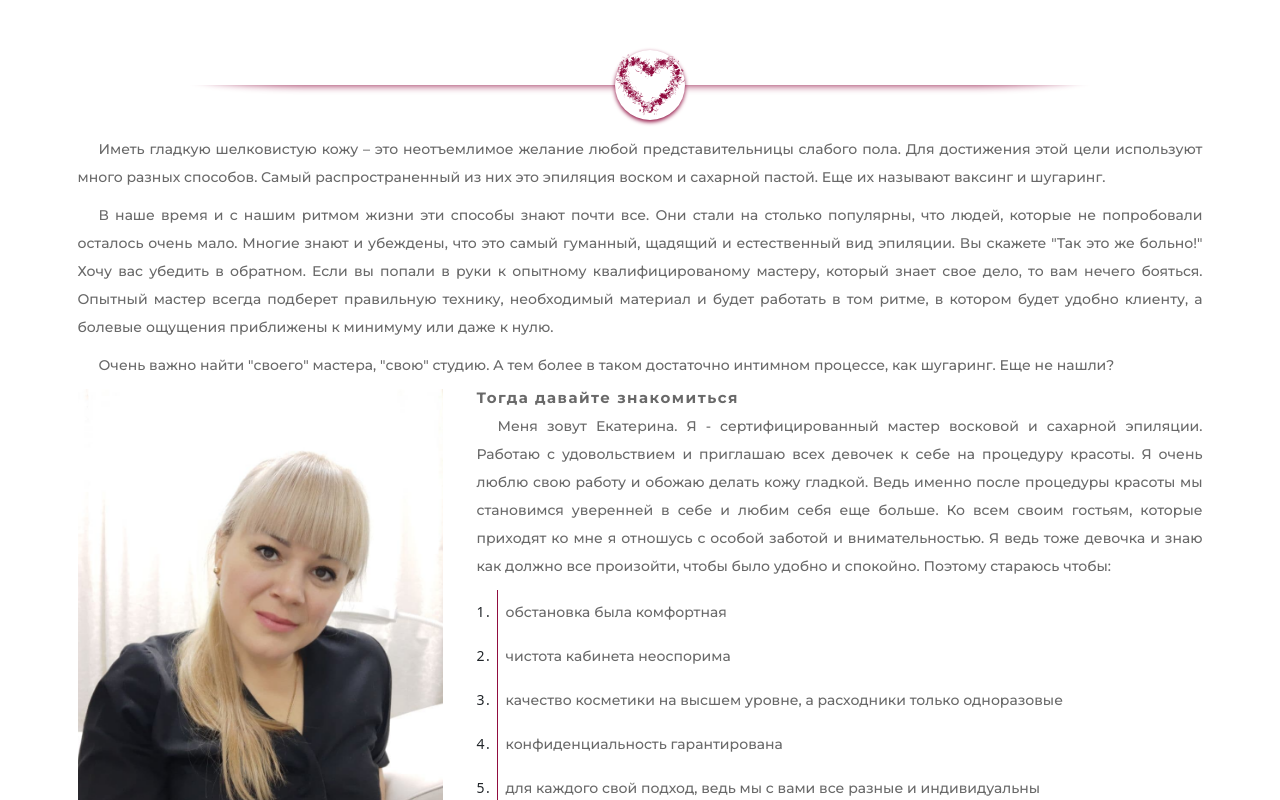
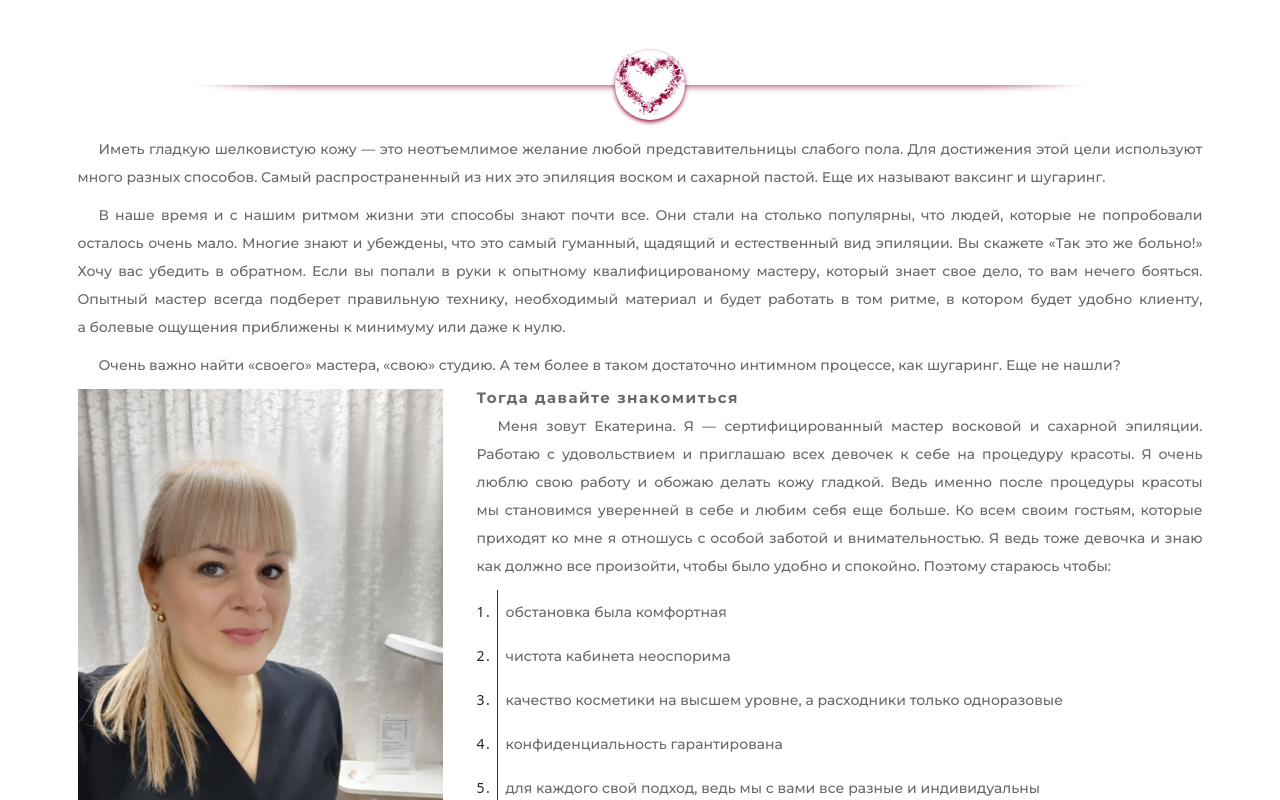
Before and after one commit to scarlettjohanssons/shugaring-site, a React (Create React App) app: page / in a window 1280 px wide. Shown: the part 820-1620 px from the top of the page. Built offline with nearby package versions, Linux system fonts and the light colour scheme.

Commit message:
add phone in mobile menu

```diff
--- a/src/components/List/About/About.jsx
+++ b/src/components/List/About/About.jsx
@@ -10,22 +10,22 @@ const About = () => {
         <Title titleName='About' />
         <div class="about-content">
           <p>
-            Иметь гладкую шелковистую кожу – это неотъемлимое желание любой представительницы слабого пола.
-            Для достижения этой цели используют много разных способов. Самый распространенный из них это эпиляция
-            воском и сахарной пастой. Еще их называют ваксинг и шугаринг.
+            Иметь гладкую шелковистую кожу&nbsp;&mdash; это неотъемлимое желание любой представительницы слабого пола.
+            Для достижения этой цели используют много разных способов. Самый распространенный из&nbsp;них это эпиляция
+            воском и&nbsp;сахарной пастой. Еще их&nbsp;называют ваксинг и&nbsp;шугаринг.
           </p>
           <p>
-            В наше время и с нашим ритмом жизни эти способы знают почти все. Они стали на столько популярны, что
-            людей, которые не попробовали осталось очень мало. Многие знают и убеждены, что это самый гуманный,
-            щадящий и естественный вид эпиляции. Вы скажете "Так это же больно!" Хочу вас убедить в обратном.
-            Если вы попали в руки к опытному квалифицированому мастеру, который знает свое дело, то вам нечего
-            бояться. Опытный мастер всегда подберет правильную технику, необходимый материал и будет работать
-            в том ритме, в котором будет удобно клиенту, а болевые ощущения приближены к минимуму или даже к
+            В&nbsp;наше время и&nbsp;с&nbsp;нашим ритмом жизни эти способы знают почти все. Они стали на&nbsp;столько популярны, что
+            людей, которые не&nbsp;попробовали осталось очень мало. Многие знают и&nbsp;убеждены, что это самый гуманный,
+            щадящий и&nbsp;естественный вид эпиляции. Вы&nbsp;скажете &laquo;Так это&nbsp;же больно!&raquo; Хочу вас убедить в&nbsp;обратном.
+            Если вы&nbsp;попали в&nbsp;руки к&nbsp;опытному квалифицированому мастеру, который знает свое дело, то&nbsp;вам нечего
+            бояться. Опытный мастер всегда подберет правильную технику, необходимый материал и&nbsp;будет работать
+            в&nbsp;том ритме, в&nbsp;котором будет удобно клиенту, а&nbsp;болевые ощущения приближены к&nbsp;минимуму или даже к
             нулю.
           </p>
           <p>
-            Очень важно найти "своего" мастера, "свою" студию. А тем более в таком достаточно
-            интимном процессе, как шугаринг. Еще не нашли?
+            Очень важно найти &laquo;своего&raquo; мастера, &laquo;свою&raquo; студию. А&nbsp;тем более в&nbsp;таком достаточно
+            интимном процессе, как шугаринг. Еще не&nbsp;нашли?
           </p>
         </div>
         <div class="row" style={{ 'justifyContent': 'space-between' }}>
@@ -38,12 +38,12 @@ const About = () => {
             <div class="about-content">
               <h4 className='about-content__title'>Тогда давайте знакомиться</h4>
               <p>
-                Меня зовут Екатерина. Я - сертифицированный мастер восковой и сахарной эпиляции.
-                Работаю с удовольствием и приглашаю всех девочек к себе на процедуру красоты. Я
-                очень люблю свою работу и обожаю делать кожу гладкой. Ведь именно после процедуры
-                красоты мы становимся уверенней в себе и любим себя еще больше. Ко всем своим
-                гостьям, которые приходят ко мне я отношусь с особой заботой и внимательностью.
-                Я ведь тоже девочка и знаю как должно все произойти, чтобы было удобно и спокойно.
+                Меня зовут Екатерина. Я&nbsp;&mdash; сертифицированный мастер восковой и&nbsp;сахарной эпиляции.
+                Работаю с&nbsp;удовольствием и&nbsp;приглашаю всех девочек к&nbsp;себе на&nbsp;процедуру красоты. Я
+                очень люблю свою работу и&nbsp;обожаю делать кожу гладкой. Ведь именно после процедуры
+                красоты мы&nbsp;становимся уверенней в&nbsp;себе и&nbsp;любим себя еще больше. Ко&nbsp;всем своим
+                гостьям, которые приходят ко&nbsp;мне я&nbsp;отношусь с&nbsp;особой заботой и&nbsp;внимательностью.
+                Я&nbsp;ведь тоже девочка и&nbsp;знаю как должно все произойти, чтобы было удобно и&nbsp;спокойно.
                 Поэтому стараюсь чтобы:
               </p>
               {aboutList && (
--- a/src/components/List/Contact/Contact.jsx
+++ b/src/components/List/Contact/Contact.jsx
@@ -3,30 +3,30 @@ import Title from '../../Title/Title';
 
 const Contact = () => {
   return (
-    <section class="ptb--10" id="contact">
+    <section className="ptb--10" id="contact">
       <Title titleName='Contact US' />
-      <div class="contact-flex-container">
-        <div class="contact-address">
-          <h4 class="contact-title">Адрес</h4>
+      <div className="contact-flex-container">
+        <div className="contact-address">
+          <h4 className="contact-title">Адрес</h4>
           <p>5 минут от метро Шулявская </p>
           <ul>
-            <li class="h-addres">
-              <i class="addres-icon fa fa-home"></i>
+            <li className="h-addres">
+              <i className="addres-icon fa fa-home"></i>
               <a href='https://goo.gl/maps/ZXwZms5ZQYMrTNwL8' target="_blank">Киев, ул. Металлистов 9</a>
             </li>
             <li>
-              <i class="addres-icon fa fa-phone"></i>
+              <i className="addres-icon fa fa-phone"></i>
               <a href="tel:+380973909127">+38 097 390 9127</a>
-              <a style={{ 'marginLeft': '10px' }} href="https://t.me/KatrinKukobko" target="_blank"><i class="fa fa-telegram"></i></a>
-              <a style={{ 'marginLeft': '10px' }} href="https://t.me/KatrinKukobko" target="_blank"><i class="fab fa-viber"></i></a>
+              <a style={{ 'marginLeft': '10px' }} href="https://t.me/KatrinKukobko" target="_blank"><i className="fa fa-telegram"></i></a>
+              <a style={{ 'marginLeft': '10px' }} href="https://t.me/KatrinKukobko" target="_blank"><i className="fab fa-viber"></i></a>
             </li>
             <li>
-              <i class="addres-icon fa fa-envelope"></i>
+              <i className="addres-icon fa fa-envelope"></i>
               <a href='mailto:mkg1980@ukr.net'>mkg1980@ukr.net</a>
             </li>
           </ul>
         </div>
-        <div class="contact-map" style={{ 'padding': '0px' }}>
+        <div className="contact-map" style={{ 'padding': '0px' }}>
           <iframe src="https://www.google.com/maps/embed?pb=!1m18!1m12!1m3!1d2540.576750575444!2d30.44673521573133!3d50.448983879475165!2m3!1f0!2f0!3f0!3m2!1i1024!2i768!4f13.1!3m3!1m2!1s0x40d4cdf9cb998ed1%3A0xfead7fd131c2f074!2z0KjRg9Cz0LDRgNC40L3QsyDQuCDQstC-0YHQutC-0LLQsNGPINGN0L_QuNC70Y_RhtC40Y8!5e0!3m2!1sru!2sua!4v1637162156649!5m2!1sru!2sua"
             width="100%"
             height="100%"
--- a/src/components/List/Questions/Questions.jsx
+++ b/src/components/List/Questions/Questions.jsx
@@ -43,6 +43,7 @@ const Questions = () => {
             responsive={responsive}
             infinite={true}
             containerClass='pd_null'
+            swipeable={true}
           >
             <div className='blog-list__item'>
               <div class='list__item item-block'>
--- a/src/components/MobileMenu/RightNav.jsx
+++ b/src/components/MobileMenu/RightNav.jsx
@@ -5,6 +5,7 @@ const Ul = styled.ul`
   list-style: none;
   display: none;
   flex-flow: row nowrap;
+  position: relative;
   li {
     ${'' /* padding: 18px 10px; */}
   }
@@ -26,6 +27,9 @@ const Ul = styled.ul`
       color: #fff;
     }
   }
+  @media (max-height:500px) {
+    padding-top: 3.5rem;
+  }
 `;
 
 const RightNav = ({ open, setOpen }) => {
@@ -36,6 +40,7 @@ const RightNav = ({ open, setOpen }) => {
       <li><a onClick={() => setOpen(false)} href="#questions">Вопросы и ответы</a></li>
       <li><a onClick={() => setOpen(false)} href="#pricing">Цены</a></li>
       <li><a onClick={() => setOpen(false)} href="#contact">Контакты</a></li>
+      <li style={{'position': 'absolute', 'bottom': '20px'}}><a href="tel:+380973909127">+38 097 390 9127</a></li>
     </Ul>
   )
 }
--- a/src/helper/priceList.js
+++ b/src/helper/priceList.js
@@ -44,7 +44,7 @@ export const priceList = [
   {
     id: 8,
     service: 'Бедра',
-    price: 200,
+    price: 250,
     priority: 'mean',
   },
   {
@@ -62,7 +62,7 @@ export const priceList = [
   {
     id: 11,
     service: 'Подмышки',
-    price: 120,
+    price: 130,
     priority: 'mean',
   },
   {
@@ -104,7 +104,7 @@ export const priceList = [
   {
     id: 18,
     service: 'Лицо полностью',
-    price: 200,
+    price: 250,
     priority: 'mean',
   },
   {
@@ -144,6 +144,12 @@ export const priceList = [
     price: 100,
     priority: 'additionally',
   },
+  {
+    id: 25,
+    service: 'Лобок',
+    price: 150,
+    priority: 'mean',
+  },
 ];
 
 export const listUnderPrice = [
--- a/src/styles/css/index.css
+++ b/src/styles/css/index.css
@@ -1106,6 +1106,12 @@ END Blog Standard
     text-decoration: none;
 }
 
+@media (max-height:400px) {
+    .nav_mobile-menu ul li a {
+        padding: 10px 20px;
+    }
+}
+
 .nav_mobile-menu nav ul li a:hover,
 .nav_mobile-menu nav ul li.active a {
     color: #444;
```
Also changed, not shown: src/components/List/Pricing/Pricing.jsx (+11 -4 lines), src/styles/images/face.jpg.
